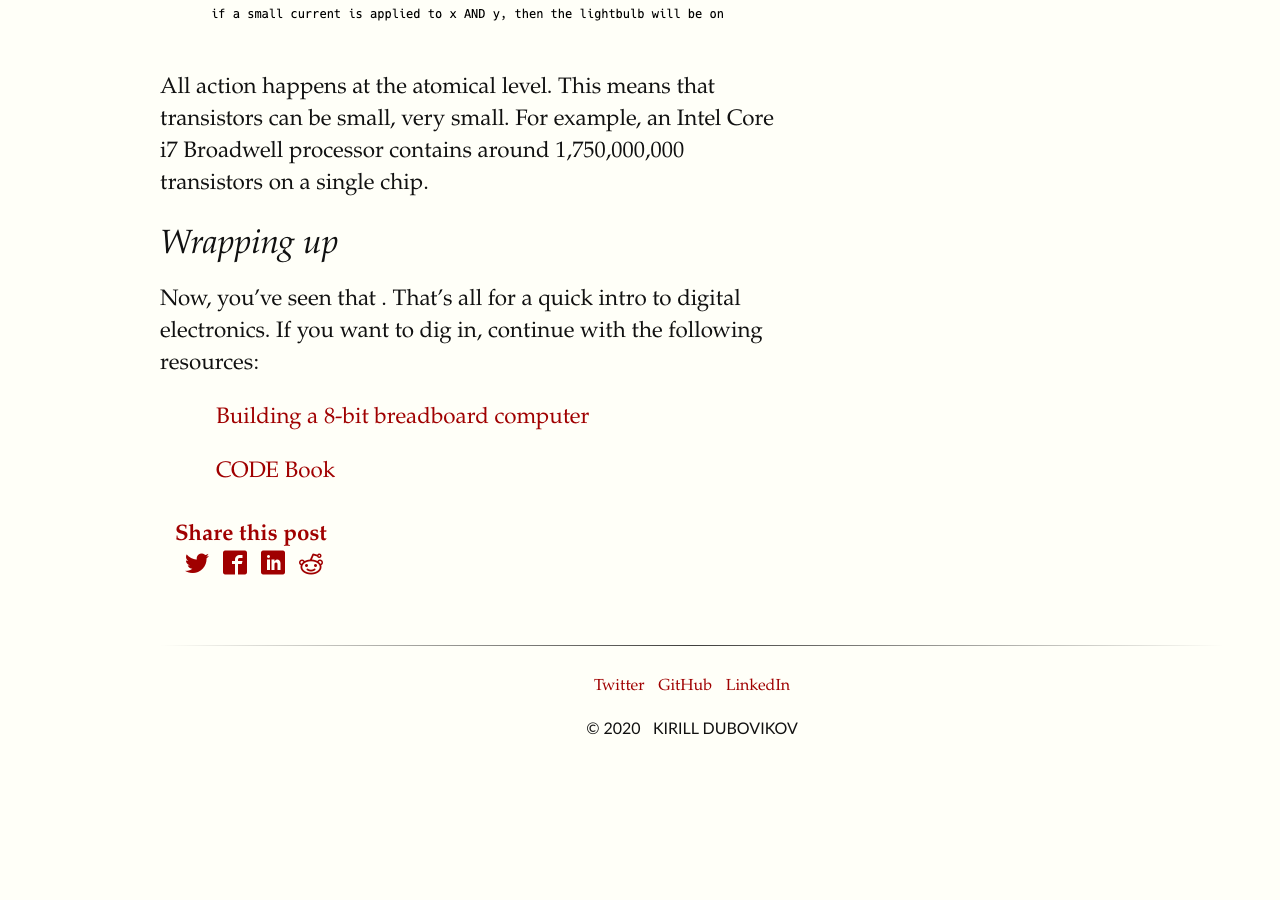
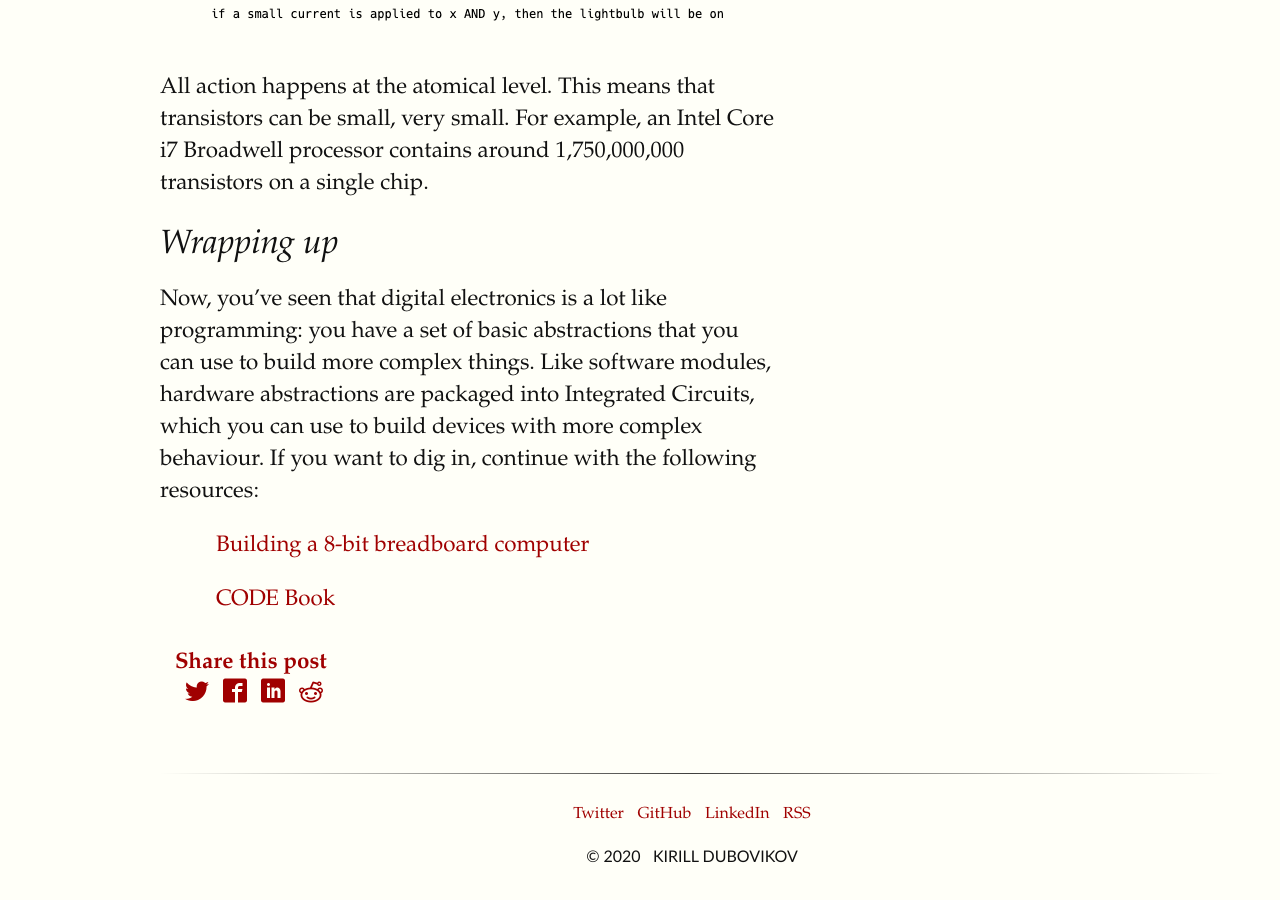
Before and after one commit to kdubovikov/blog, a Jekyll site: the page docs/articles/hardware/the-beauty-of-hardware.html, which Jekyll copies as it is, in a window 1280 px wide and 900 px high, scrolled down 9210 px. Built offline with Jekyll 4.4.1, drawn with Linux system fonts in a browser that asks for light colours; some web fonts are replaced; formulas are drawn with MathJax 3; before the commit the page ends 9982 px from its top, so only the background shows below that.

Commit message:
fix: linkedin link, post wrapup, rss link

```diff
--- a/_data/social.yml
+++ b/_data/social.yml
@@ -6,8 +6,6 @@ links:
 - link: //github.com/kdubovikov
   icon: icon-github
   name: GitHub
-- link: //www.flickr.com/photos/FlickrUserID
+- link: //linkedin.com/in/kirill-dubovikov-2a20b154/
   icon: icon-linkedin
   name: LinkedIn
-# - link: /feed
-  # icon: icon-pen
--- a/_includes/footer.html
+++ b/_includes/footer.html
@@ -6,6 +6,9 @@
         <a class="social-link" href="{{ entry.link }}">{{ entry.name }}</a>
       </li>
     {% endfor %}
+    <li>
+      <a class="social-link" href="/feed.xml">RSS</a>
+    </li>
   </ul>
 <div class="credits">
 <span>&copy; {{ site.time | date: '%Y' }} &nbsp;&nbsp;{{site.author | upcase }}</span></br> <br>
--- a/docs/articles/hardware/the-beauty-of-hardware.html
+++ b/docs/articles/hardware/the-beauty-of-hardware.html
@@ -78,7 +78,7 @@
 
         <a class="social-link" href="//github.com/kdubovikov"><span class="icon-github"/></a>
 
-        <a class="social-link" href="//www.flickr.com/photos/FlickrUserID"><span class="icon-linkedin"/></a>
+        <a class="social-link" href="//linkedin.com/in/kirill-dubovikov-2a20b154/"><span class="icon-linkedin"/></a>
 
 	</nav>
 </header>
@@ -166,7 +166,7 @@ The electrical signals are inherently analog. Electrons, that move through condu
 
 <h2 id="wrapping-up">Wrapping up</h2>
 
-<p>Now, you’ve seen that . That’s all for a quick intro to digital electronics. If you want to dig in, continue with the following resources:</p>
+<p>Now, you’ve seen that digital electronics is a lot like programming: you have a set of basic abstractions that you can use to build more complex things. Like software modules, hardware abstractions are packaged into Integrated Circuits, which you can use to build devices with more complex behaviour. If you want to dig in, continue with the following resources:</p>
 
 <ul>
   <li><a href="https://www.youtube.com/watch?v=HyznrdDSSGM&amp;list=PLowKtXNTBypGqImE405J2565dvjafglHU">Building a 8-bit breadboard computer</a></li>
@@ -200,9 +200,12 @@ The electrical signals are inherently analog. Electrons, that move through condu
       </li>
 
       <li>
-        <a class="social-link" href="//www.flickr.com/photos/FlickrUserID">LinkedIn</a>
+        <a class="social-link" href="//linkedin.com/in/kirill-dubovikov-2a20b154/">LinkedIn</a>
       </li>
 
+    <li>
+      <a class="social-link" href="/feed.xml">RSS</a>
+    </li>
   </ul>
 <div class="credits">
 <span>&copy; 2020 &nbsp;&nbsp;KIRILL DUBOVIKOV</span></br> <br>
--- a/docs/feed.xml
+++ b/docs/feed.xml
@@ -91,7 +91,7 @@ The electrical signals are inherently analog. Electrons, that move through condu
 
 &lt;h2 id=&quot;wrapping-up&quot;&gt;Wrapping up&lt;/h2&gt;
 
-&lt;p&gt;Now, you’ve seen that . That’s all for a quick intro to digital electronics. If you want to dig in, continue with the following resources:&lt;/p&gt;
+&lt;p&gt;Now, you’ve seen that digital electronics is a lot like programming: you have a set of basic abstractions that you can use to build more complex things. Like software modules, hardware abstractions are packaged into Integrated Circuits, which you can use to build devices with more complex behaviour. If you want to dig in, continue with the following resources:&lt;/p&gt;
 
 &lt;ul&gt;
   &lt;li&gt;&lt;a href=&quot;https://www.youtube.com/watch?v=HyznrdDSSGM&amp;amp;list=PLowKtXNTBypGqImE405J2565dvjafglHU&quot;&gt;Building a 8-bit breadboard computer&lt;/a&gt;&lt;/li&gt;
```
Also changed, not shown: other parts of docs/feed.xml (+2 -2 lines), _posts/2020-05-06-the-beauty-of-hardware.md (+1 -1 lines), docs/categories/index.html (+5 -2 lines), docs/index.html (+5 -2 lines).
